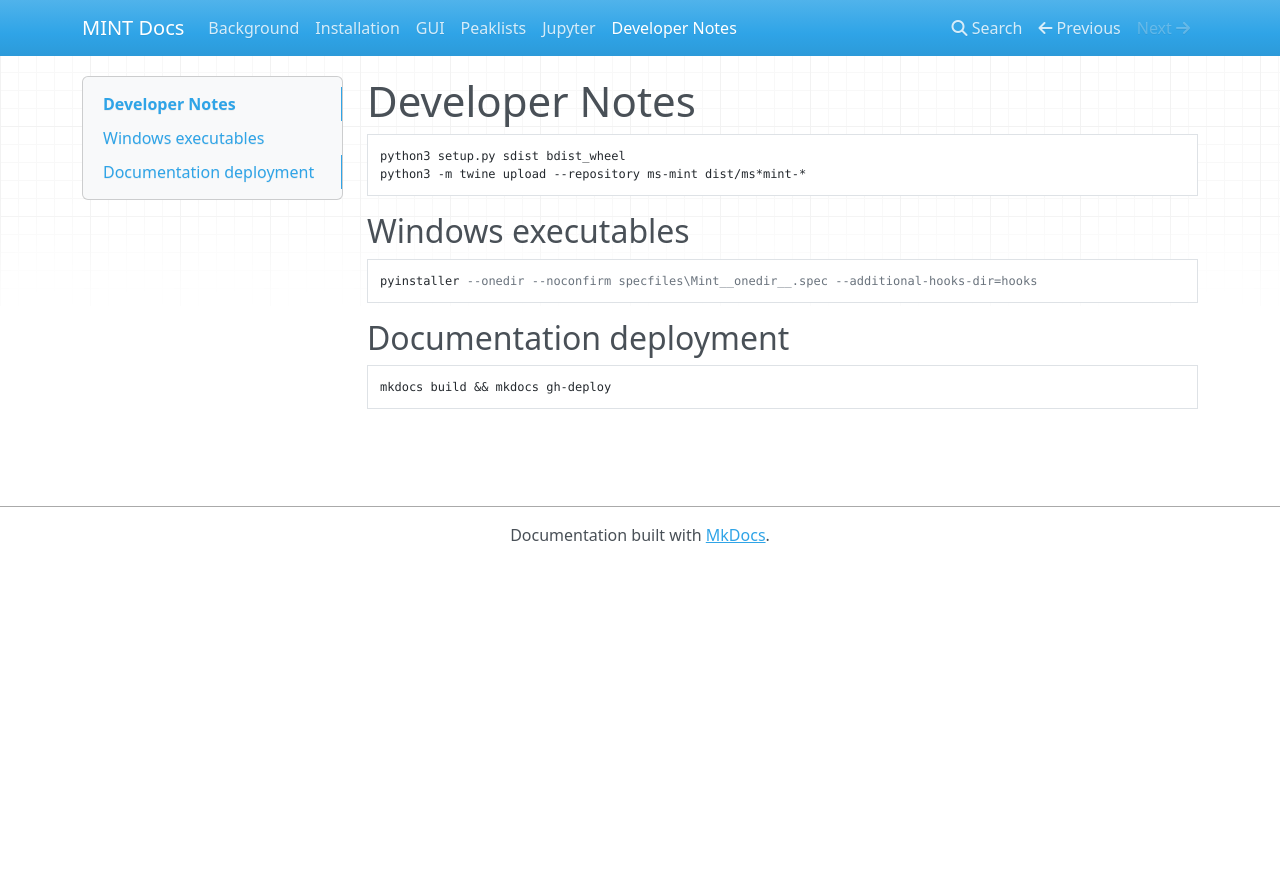
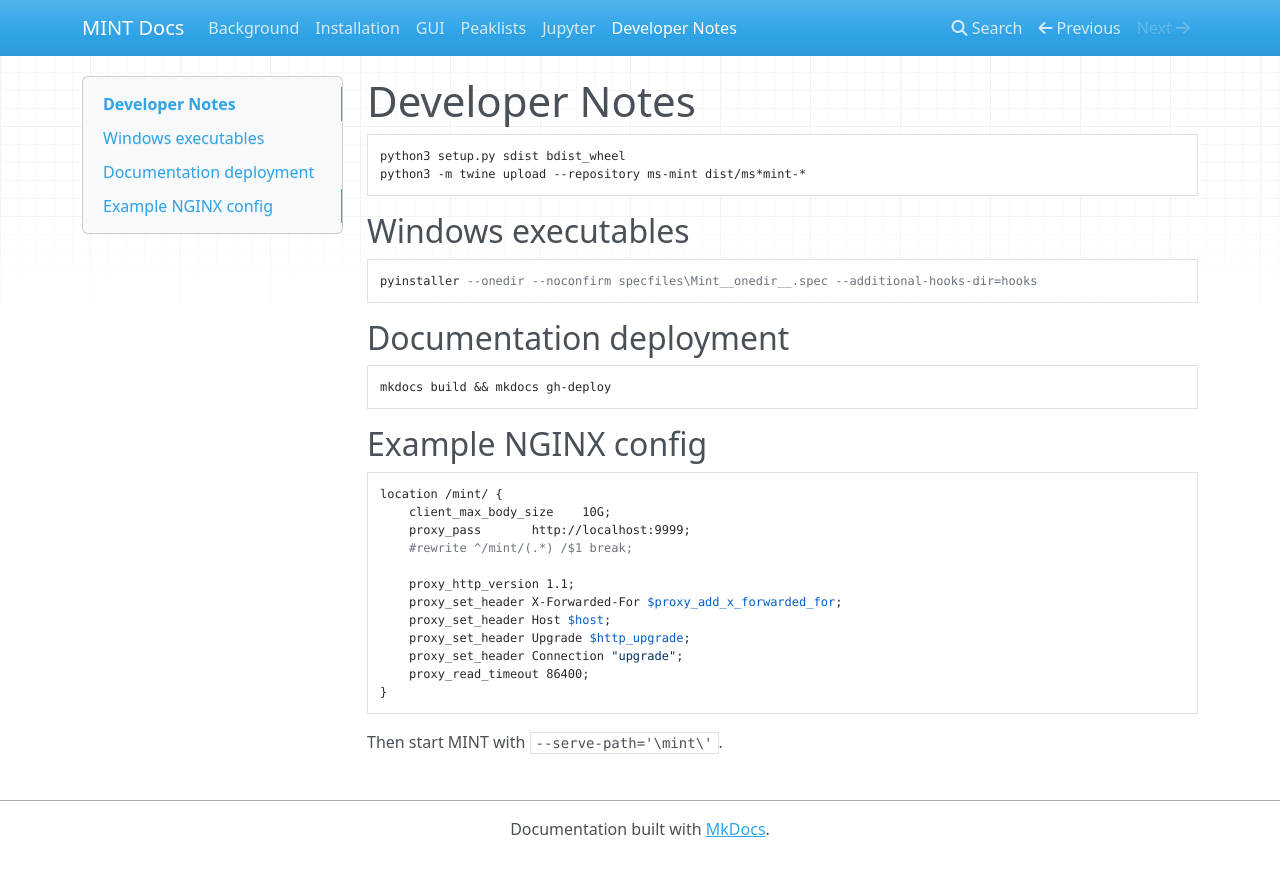
Before and after one commit to LewisResearchGroup/ms-mint, an MkDocs documentation site: the page built from docs/developer-notes.md, in a window 1280 px wide. Shown: the top 876 px of the page. Built offline with MkDocs 1.6.1, drawn with Linux system fonts in a browser that asks for light colours; nearby versions of some CDN libraries.

Commit message:
Updated docs

```diff
--- a/docs/developer-notes.md
+++ b/docs/developer-notes.md
@@ -8,3 +8,21 @@
 ## Documentation deployment
 
     mkdocs build && mkdocs gh-deploy
+
+
+## Example NGINX config
+
+    location /mint/ {
+        client_max_body_size    10G;
+        proxy_pass       http://localhost:9999;
+        #rewrite ^/mint/(.*) /$1 break;
+
+        proxy_http_version 1.1;
+        proxy_set_header X-Forwarded-For $proxy_add_x_forwarded_for;
+        proxy_set_header Host $host;
+        proxy_set_header Upgrade $http_upgrade;
+        proxy_set_header Connection "upgrade";
+        proxy_read_timeout 86400;
+    }
+
+Then start MINT with `--serve-path='\mint\'`.
```
